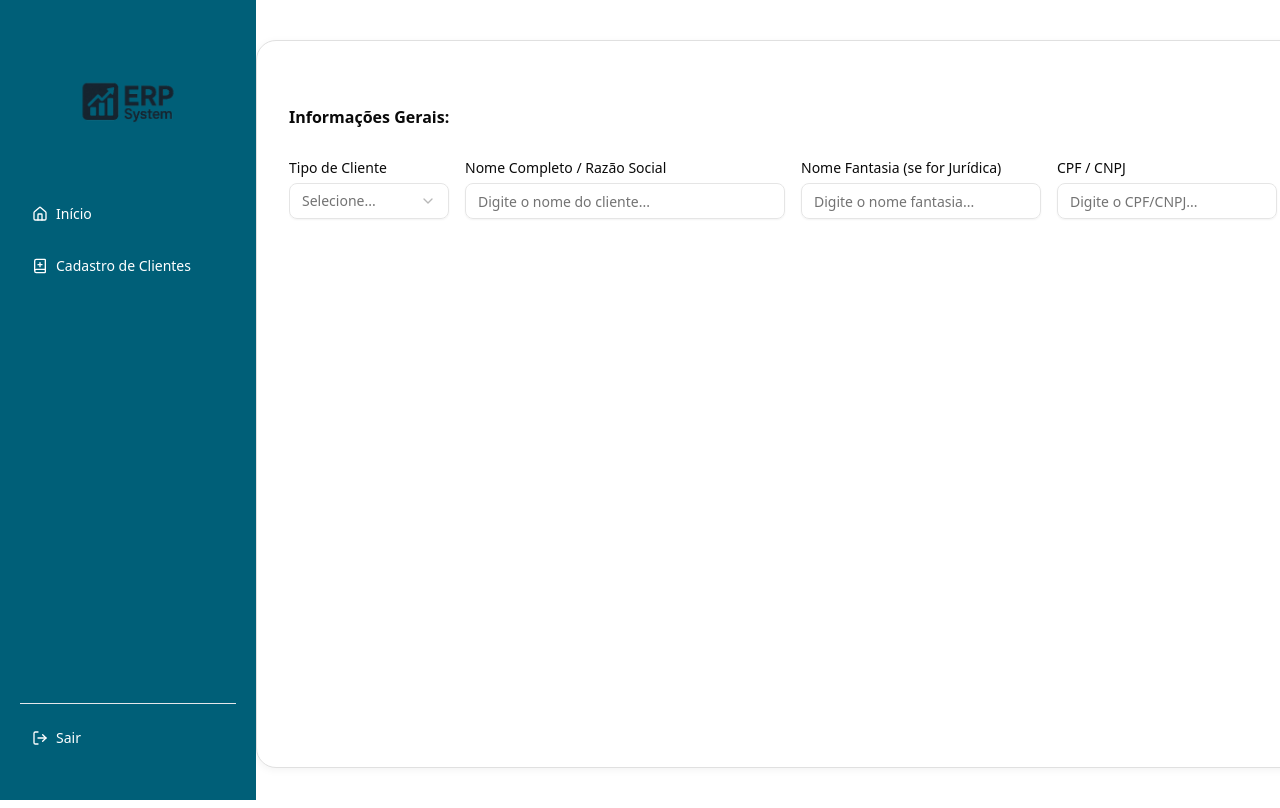
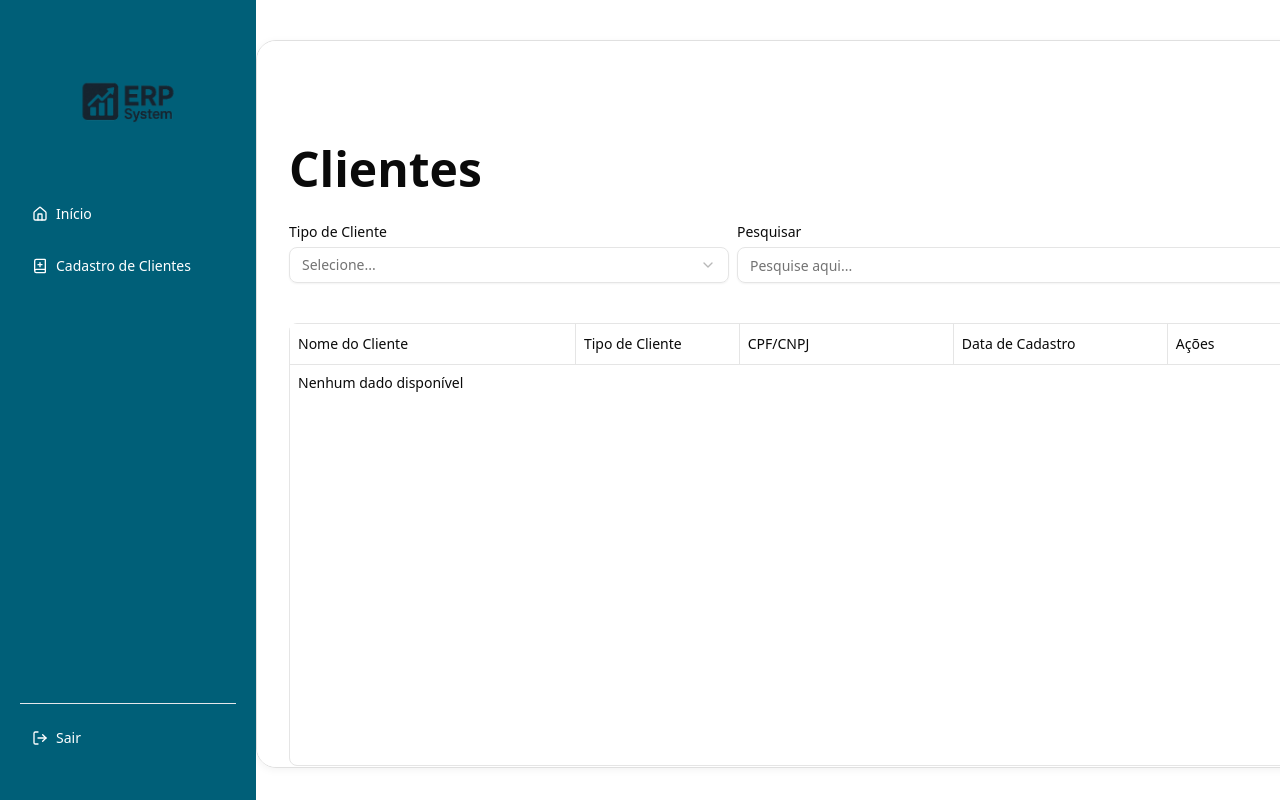
Before and after one commit to Leonardo-Tozoni/erp-system, a Next.js app: page /customer in a window 1280 px wide. Shown: the top 808 px of the page. Built offline with nearby package versions, Linux system fonts and the light colour scheme.

Commit message:
feat: initial setup of the customer table

```diff
--- a/src/components/CustomerRegister/CustomerRegister.tsx
+++ b/src/components/CustomerRegister/CustomerRegister.tsx
@@ -1,13 +1,59 @@
 "use client";
 
+import { SearchIcon } from "lucide-react";
+import { useForm } from "react-hook-form";
 import CardContainer from "../shared/CardContainer";
-import GeneralInformation from "./GeneralInformation";
+import { Button } from "../ui/button";
+import { Form, FormControl, FormField, FormItem, FormLabel } from "../ui/form";
+import { Input } from "../ui/input";
+import { Select, SelectContent, SelectItem, SelectTrigger, SelectValue } from "../ui/select";
+import TableCustomerRegister from "./TableCustomerRegister";
 
 export default function CustomerRegister() {
 
+  const form = useForm();
+
   return (
     <CardContainer>
-      <GeneralInformation />
+      <div className="py-10">
+        <Form {...form}>
+          <FormField
+          name={"Nome do Cliente"}
+          render={() => (
+            <div>
+              <p className="py-8 font-semibold text-5xl">Clientes</p>
+            <div className="flex gap-2 justify-between">
+            <FormItem>
+              <FormLabel>Tipo de Cliente</FormLabel>
+              <FormControl>
+                <Select>
+                  <SelectTrigger className="w-110">
+                    <SelectValue placeholder="Selecione..."/>
+                  </SelectTrigger>
+                  <SelectContent>
+                    <SelectItem value="physical">Pessoa Física</SelectItem>
+                    <SelectItem value="legal">Pessoa Jurídica</SelectItem>
+                  </SelectContent>
+                </Select>
+              </FormControl>
+            </FormItem>
+            <FormItem>
+              <FormLabel>Pesquisar</FormLabel>
+              <FormControl>
+                <div className="flex items-center gap-2">
+                  <Input placeholder="Pesquise aqui..." className="w-260" />
+                  <Button>
+                    <SearchIcon />
+                  </Button>
+                </div>
+              </FormControl>
+            </FormItem>
+            </div>
+          </div>
+          )} />
+        </Form>
+      </div>
+      <TableCustomerRegister />
     </CardContainer>
   );
 }
--- /dev/null
+++ b/src/components/CustomerRegister/TableCustomerRegister/TableCustomerRegister.tsx
@@ -0,0 +1,67 @@
+"use client";
+
+import {
+  Table,
+  TableBody,
+  TableCell,
+  TableHead,
+  TableHeader,
+  TableRow,
+} from "@/components/ui/table";
+
+export default function TableCustomerRegister() {
+  const IColumns = [
+    {
+      accessorKey: "name",
+      header: "Nome do Cliente",
+      size: 200,
+    },
+    {
+      accessorKey: "type",
+      header: "Tipo de Cliente",
+      size: 100,
+    },
+    {
+      accessorKey: "document",
+      header: "CPF/CNPJ",
+      size: 150,
+    },
+    {
+      accessorKey: "registrationDate",
+      header: "Data de Cadastro",
+      size: 150,
+    },
+    {
+      accessorKey: "actions",
+      header: "Ações",
+      size: 100,
+    },
+  ];
+
+  return (
+    <div className="border rounded-md">
+      <Table className="border-collapse">
+        <TableHeader className="sticky top-0 bg-background z-10">
+          <TableRow className="border-b">
+            {IColumns.map((column) => (
+              <TableHead
+                key={column.accessorKey}
+                style={{ width: `${column.size}px` }}
+                className="border-r last:border-r-0"
+              >
+                {column.header}
+              </TableHead>
+            ))}
+          </TableRow>
+        </TableHeader>
+        <TableBody className="block h-[50vh] overflow-y-auto">
+          <TableRow className="border-b table-row">
+            <TableCell colSpan={IColumns.length} className="text-center border-r last:border-r-0">
+              Nenhum dado disponível
+            </TableCell>
+          </TableRow>
+        </TableBody>
+      </Table>
+    </div>
+  );
+}
--- /dev/null
+++ b/src/components/CustomerRegister/TableCustomerRegister/index.tsx
@@ -0,0 +1 @@
+export { default } from './TableCustomerRegister';
--- /dev/null
+++ b/src/components/ui/table.tsx
@@ -0,0 +1,116 @@
+"use client"
+
+import * as React from "react"
+
+import { cn } from "@/lib/utils"
+
+function Table({ className, ...props }: React.ComponentProps<"table">) {
+  return (
+    <div
+      data-slot="table-container"
+      className="relative w-full overflow-x-auto"
+    >
+      <table
+        data-slot="table"
+        className={cn("w-full caption-bottom text-sm", className)}
+        {...props}
+      />
+    </div>
+  )
+}
+
+function TableHeader({ className, ...props }: React.ComponentProps<"thead">) {
+  return (
+    <thead
+      data-slot="table-header"
+      className={cn("[&_tr]:border-b", className)}
+      {...props}
+    />
+  )
+}
+
+function TableBody({ className, ...props }: React.ComponentProps<"tbody">) {
+  return (
+    <tbody
+      data-slot="table-body"
+      className={cn("[&_tr:last-child]:border-0", className)}
+      {...props}
+    />
+  )
+}
+
+function TableFooter({ className, ...props }: React.ComponentProps<"tfoot">) {
+  return (
+    <tfoot
+      data-slot="table-footer"
+      className={cn(
+        "bg-muted/50 border-t font-medium [&>tr]:last:border-b-0",
+        className
+      )}
+      {...props}
+    />
+  )
+}
+
+function TableRow({ className, ...props }: React.ComponentProps<"tr">) {
+  return (
+    <tr
+      data-slot="table-row"
+      className={cn(
+        "hover:bg-muted/50 data-[state=selected]:bg-muted border-b transition-colors",
+        className
+      )}
+      {...props}
+    />
+  )
+}
+
+function TableHead({ className, ...props }: React.ComponentProps<"th">) {
+  return (
+    <th
+      data-slot="table-head"
+      className={cn(
+        "text-foreground h-10 px-2 text-left align-middle font-medium whitespace-nowrap [&:has([role=checkbox])]:pr-0 [&>[role=checkbox]]:translate-y-[2px]",
+        className
+      )}
+      {...props}
+    />
+  )
+}
+
+function TableCell({ className, ...props }: React.ComponentProps<"td">) {
+  return (
+    <td
+      data-slot="table-cell"
+      className={cn(
+        "p-2 align-middle whitespace-nowrap [&:has([role=checkbox])]:pr-0 [&>[role=checkbox]]:translate-y-[2px]",
+        className
+      )}
+      {...props}
+    />
+  )
+}
+
+function TableCaption({
+  className,
+  ...props
+}: React.ComponentProps<"caption">) {
+  return (
+    <caption
+      data-slot="table-caption"
+      className={cn("text-muted-foreground mt-4 text-sm", className)}
+      {...props}
+    />
+  )
+}
+
+export {
+  Table,
+  TableHeader,
+  TableBody,
+  TableFooter,
+  TableHead,
+  TableRow,
+  TableCell,
+  TableCaption,
+}
```
